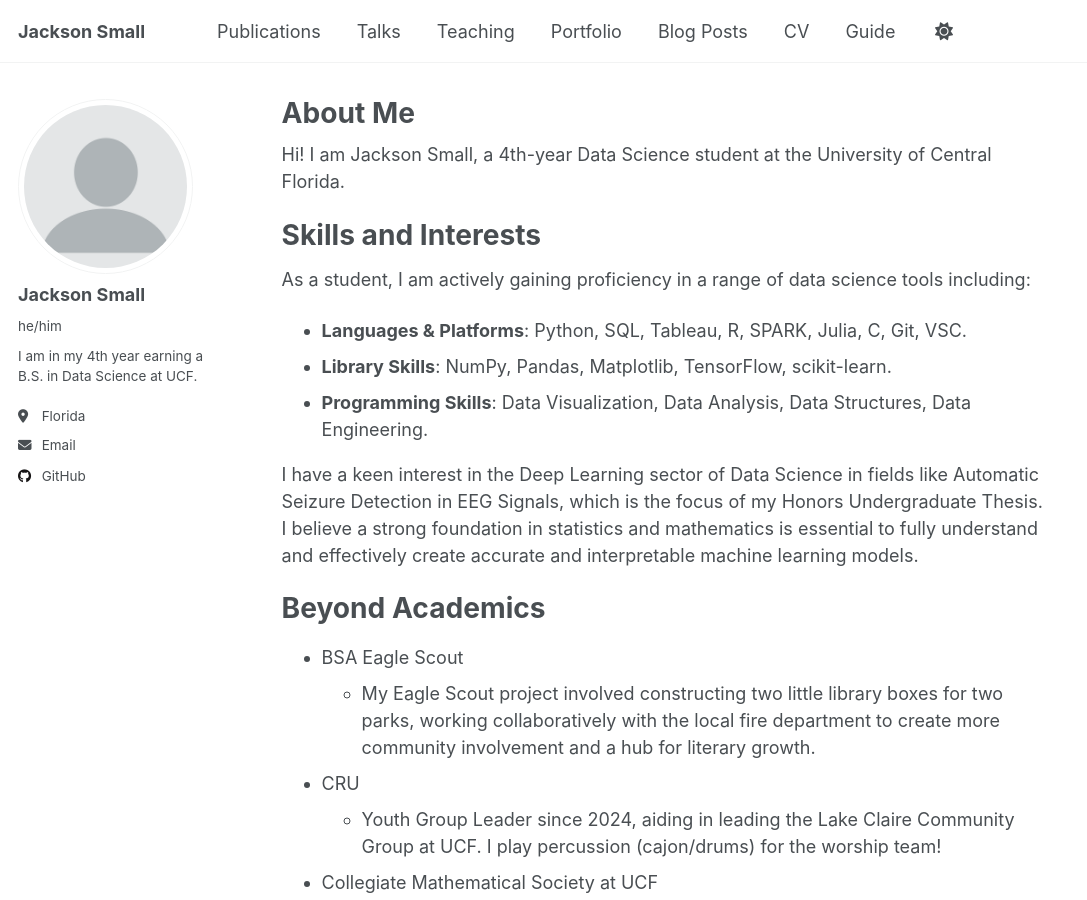
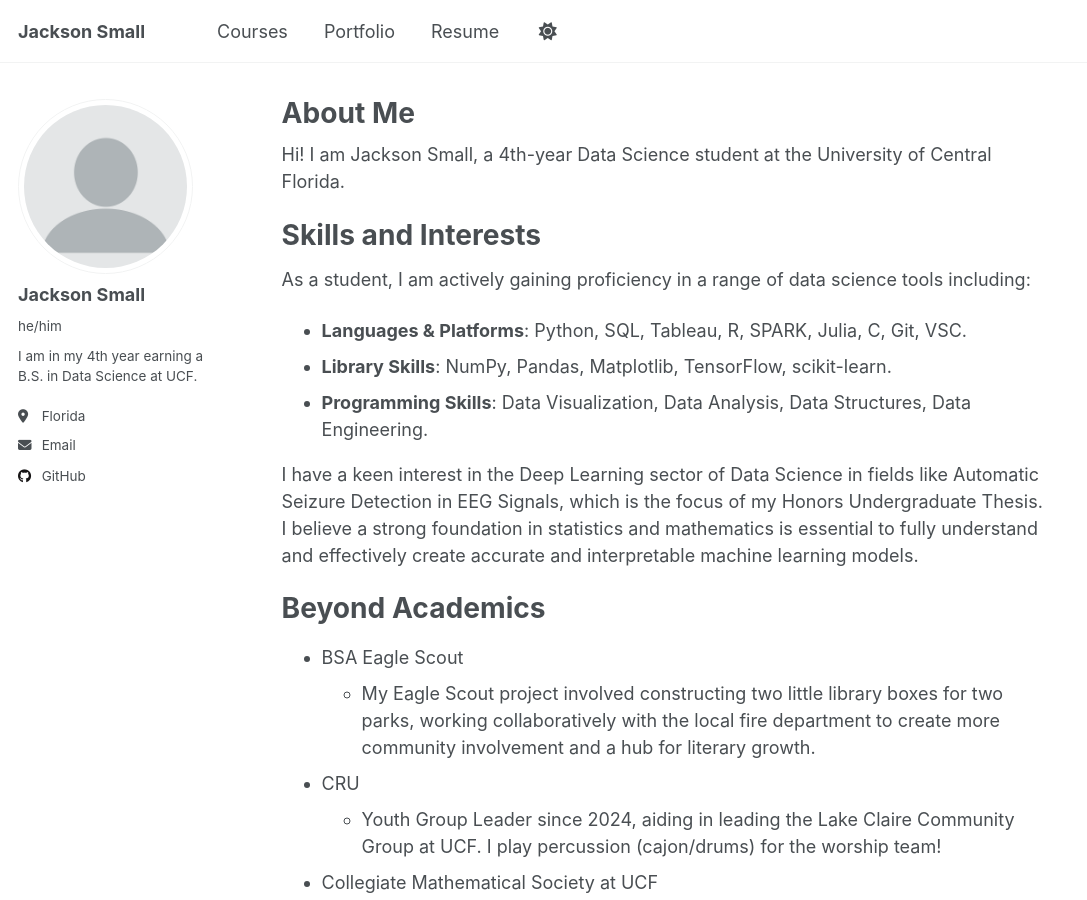
Before and after one commit to jacksonSmall/jacksonSmall.github.io, a Jekyll site: the page built from _pages/about.md, in a window 1280 px wide and 900 px high. Shown: the whole window, without its empty margins (0-1087 px from the left). Built offline with Jekyll 4.4.1, drawn with Linux system fonts in a browser that asks for light colours; a script that is not in the unit is left out.

Commit message:
Update navigation.yml

```diff
--- a/_data/navigation.yml
+++ b/_data/navigation.yml
@@ -8,26 +8,26 @@
 #      Markdown formatted page while the second is generated using JSON.
 
 main:
-  - title: "Publications"
-    url: /publications/
+  # - title: "Publications"
+  # url: /publications/
 
-  - title: "Talks"
-    url: /talks/
+  # - title: "Talks"
+  #  url: /talks/
 
-  - title: "Teaching"
-    url: /teaching/
+  - title: "Courses"
+    url: /courses/
 
   - title: "Portfolio"
     url: /portfolio/
 
-  - title: "Blog Posts"
-    url: /year-archive/
+  # - title: "Blog Posts"
+  #  url: /year-archive/
 
-  - title: "CV"
-    url: /cv/
+  - title: "Resume"
+    url: /resume/
 
   # - title: "CV"
   #   url: /cv-json/
 
-  - title: "Guide"
-    url: /markdown/
+  # - title: "Guide"
+  #  url: /markdown/
```
